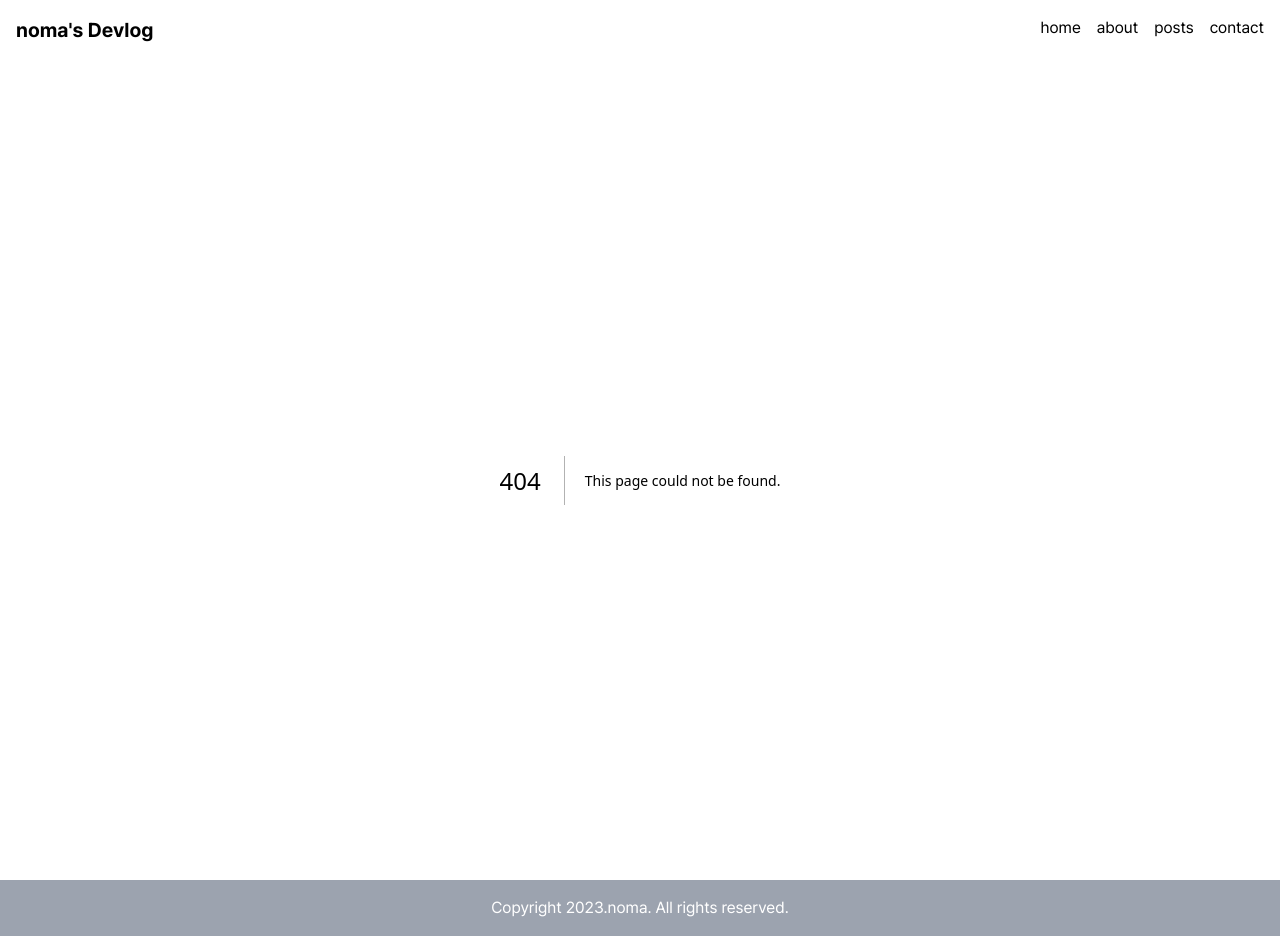
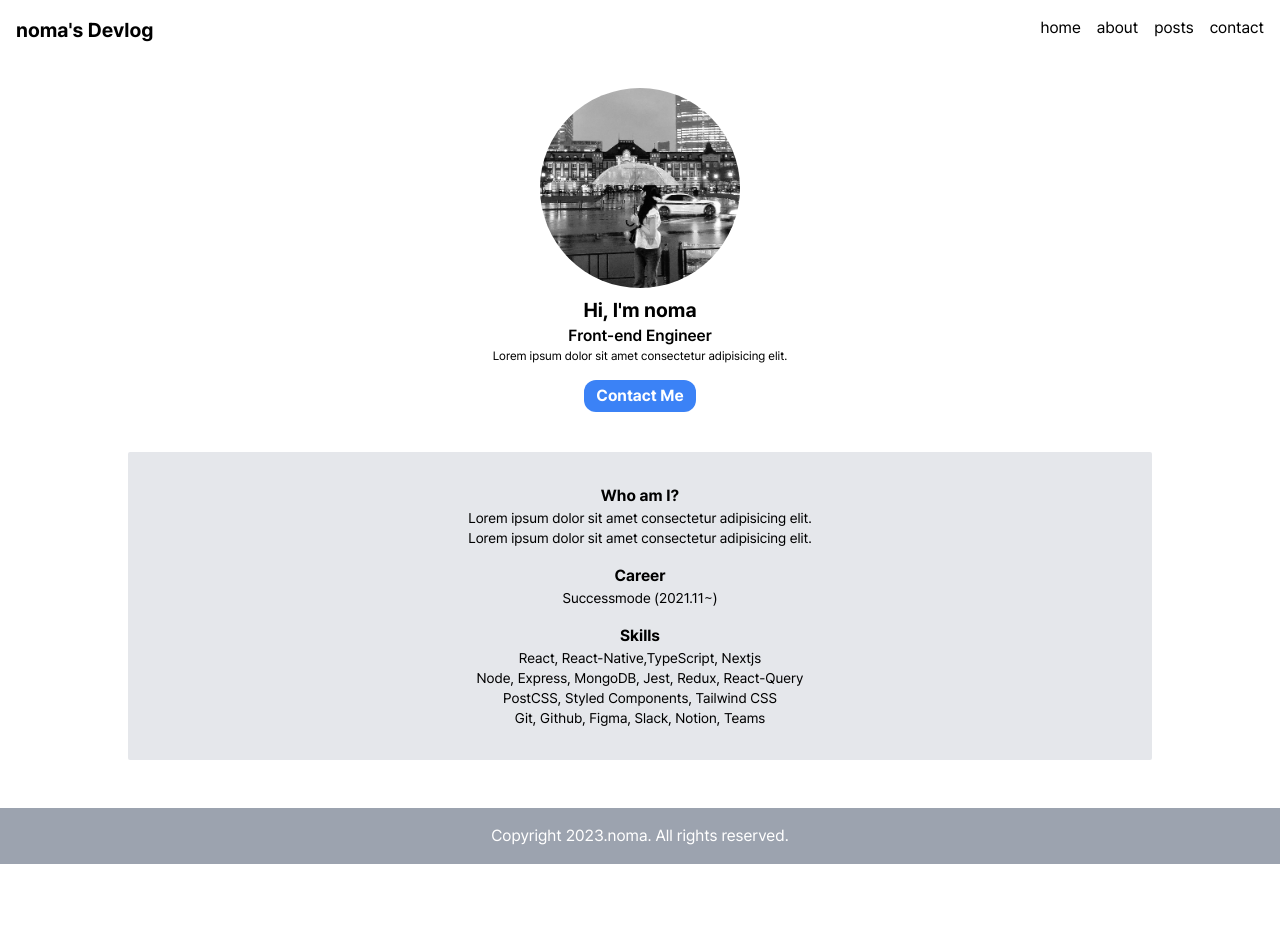
Before and after one commit to Noma98/blog-nextjs, a Next.js app: page /about in a window 1280 px wide. Before the commit this address had no page. After the commit the page ends 864 px from the top, so only its background shows below. Built offline with nearby package versions, Linux system fonts and the light colour scheme.

Commit message:
Feat: Implement "about" page

```diff
--- /dev/null
+++ b/src/app/about/page.tsx
@@ -0,0 +1,47 @@
+import Image from 'next/image';
+import Link from 'next/link';
+
+import Profile from '@public/images/home/profile.jpg';
+
+export default async function About() {
+  return (
+    <div className='flex flex-col items-center'>
+      <Image
+        src={Profile}
+        width={200}
+        height={200}
+        className='rounded-full my-2'
+      />
+      <h2 className='font-bold text-xl'>Hi, I'm noma</h2>
+      <p className='text-md font-semibold'>Front-end Engineer</p>
+      <p className='text-xs'>
+        Lorem ipsum dolor sit amet consectetur adipisicing elit.
+      </p>
+      <Link
+        href='/contact'
+        className='bg-blue-500 py-1 px-3 rounded-xl mt-4 mb-6 text-white font-bold'
+      >
+        Contact Me
+      </Link>
+      <div className='bg-gray-200 p-4 pb-8 rounded-sm m-4 mb-12 w-4/5 flex flex-col items-center'>
+        <h3 className='font-bold mt-4'> Who am I?</h3>
+        <p className='text-sm'>
+          Lorem ipsum dolor sit amet consectetur adipisicing elit.
+        </p>
+        <p className='text-sm'>
+          Lorem ipsum dolor sit amet consectetur adipisicing elit.
+        </p>
+        <h3 className='font-bold mt-4'> Career</h3>
+        <p className='text-sm'>Successmode (2021.11~)</p>
+        <h3 className='font-bold mt-4'> Skills</h3>
+        <p className='text-sm text-center'>
+          React, React-Native,TypeScript, Nextjs
+          <br />
+          Node, Express, MongoDB, Jest, Redux, React-Query
+          <br /> PostCSS, Styled Components, Tailwind CSS
+          <br /> Git, Github, Figma, Slack, Notion, Teams
+        </p>
+      </div>
+    </div>
+  );
+}
```
